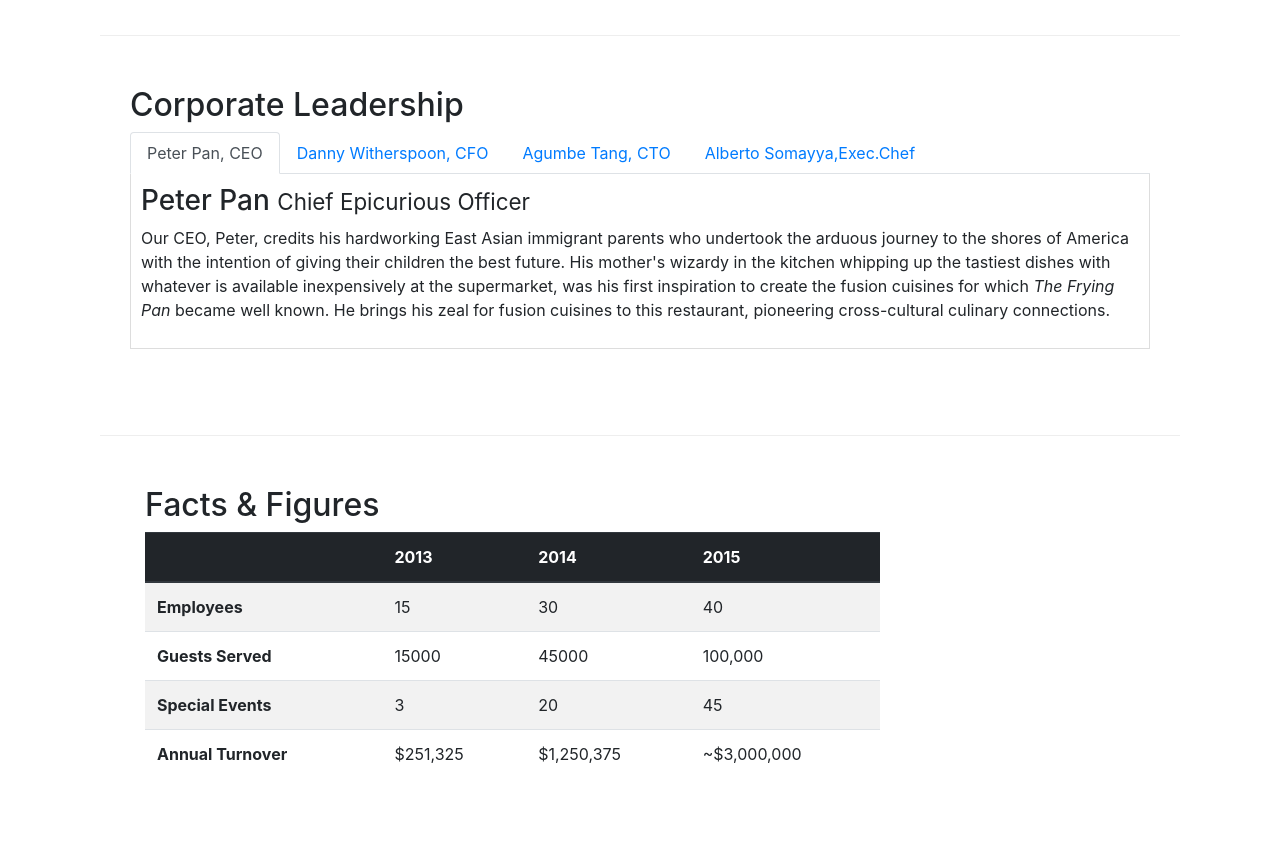
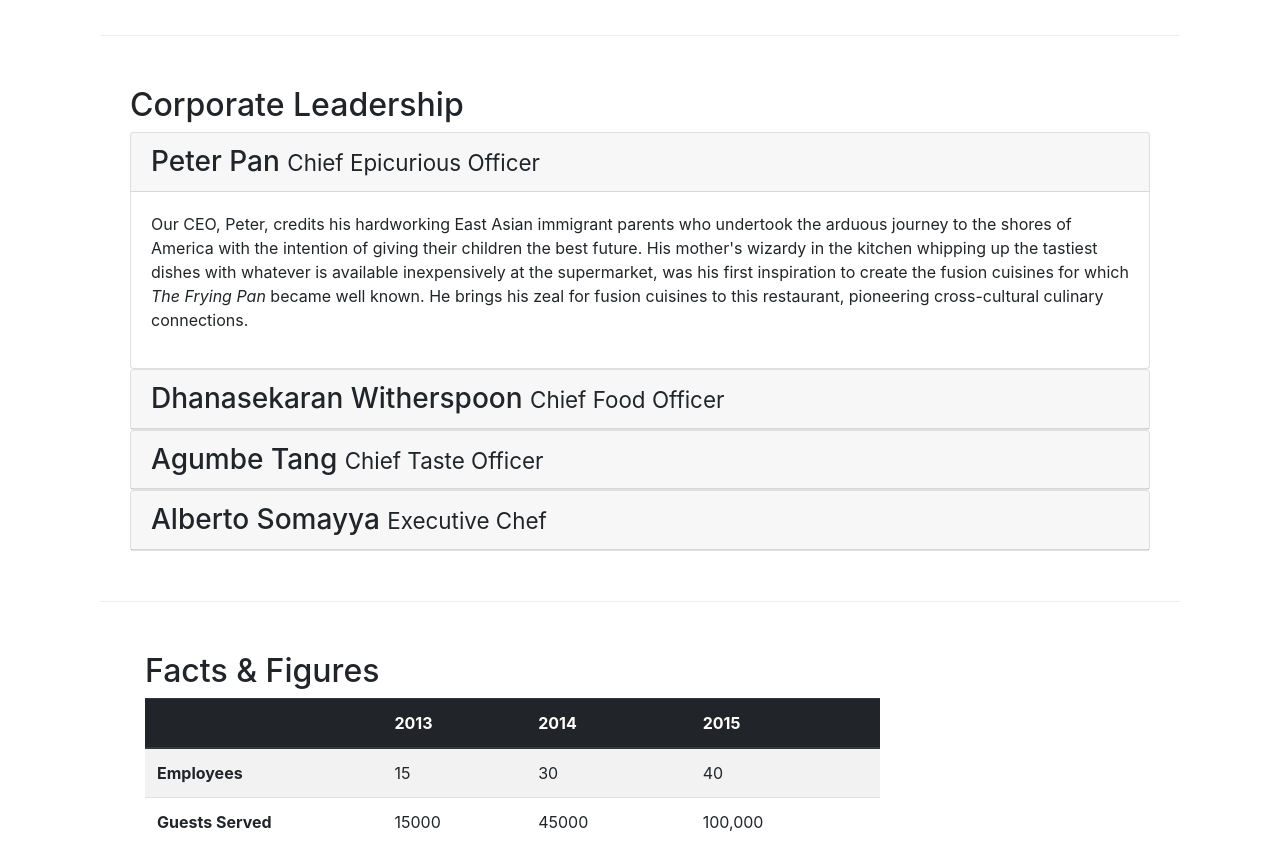
Before and after one commit to zahra991/confusion, a website: page aboutus.html in a window 1280 px wide. Shown: the part 960-1803 px from the top of the page. Drawn offline with nearby package versions, Linux system fonts and the light colour scheme.

Commit message:
Acccordian

```diff
--- a/aboutus.html
+++ b/aboutus.html
@@ -108,7 +108,7 @@
         <div class="row-content">
             <div>
                 <h2>Corporate Leadership</h2>
-
+            <!--
                 <ul class="nav nav-tabs">
                     <li class="nav-item">
                         <a class="nav-link active" href="#peter"
@@ -127,25 +127,66 @@
                             role="tab" data-toggle="tab">Alberto Somayya,Exec.Chef</a>
                     </li>
                 </ul>
-
-                <div class="tab-content">
-                    <div role="tabpanel" class="tab-pane fade show active" id="peter">
-                        <h3>Peter Pan <small>Chief Epicurious Officer</small></h3>
-                    <p class="d-none d-md-block">Our CEO, Peter, credits his hardworking East Asian immigrant parents who undertook the arduous journey to the shores of America with the intention of giving their children the best future. His mother's wizardy in the kitchen whipping up the tastiest dishes with whatever is available inexpensively at the supermarket, was his first inspiration to create the fusion cuisines for which <em>The Frying Pan</em> became well known. He brings his zeal for fusion cuisines to this restaurant, pioneering cross-cultural culinary connections.</p>
+            -->
+                <div id="accordian">
+                    <div class="card">
+                        <div class="card-header" role="tab" id="peterhead">
+                            <h3 class="mb-0">
+                                <a data-toggle="collapse" data-target="#peter" >
+                                    Peter Pan <small>Chief Epicurious Officer</small>
+                                </a>
+                            </h3>
+                        </div>
+                        <div role="tabpanel" class="collapse show" id="peter" data-parent="#accordian">
+                            <div class="card-body">
+                                <p class="d-none d-md-block">Our CEO, Peter, credits his hardworking East Asian immigrant parents who undertook the arduous journey to the shores of America with the intention of giving their children the best future. His mother's wizardy in the kitchen whipping up the tastiest dishes with whatever is available inexpensively at the supermarket, was his first inspiration to create the fusion cuisines for which <em>The Frying Pan</em> became well known. He brings his zeal for fusion cuisines to this restaurant, pioneering cross-cultural culinary connections.</p>
+                            </div>
+                        </div>
                     </div>
 
-                    <div role="tabpanel" class="tab-pane fade" id="danny">
-                        <h3>Dhanasekaran Witherspoon <small>Chief Food Officer</small></h3>
-                        <p class="d-none d-md-block">Our CFO, Danny, as he is affectionately referred to by his colleagues, comes from a long established family tradition in farming and produce. His experiences growing up on a farm in the Australian outback gave him great appreciation for varieties of food sources. As he puts it in his own words, <em>Everything that runs, wins, and everything that stays, pays!</em></p>
+
+                    <div class="card">
+                        <div class="card-header" role="tab" id="dannyhead">
+                            <h3 class="mb-0">
+                                <a data-toggle="collapse" data-target="#danny" >
+                                    Dhanasekaran Witherspoon <small>Chief Food Officer</small>
+                                </a>
+                            </h3>
+                        </div>
+                        <div role="tabpanel" class="collapse" id="danny" data-parent="#accordian">
+                            <div class="card-body">
+                                <p class="d-none d-md-block">Our CFO, Danny, as he is affectionately referred to by his colleagues, comes from a long established family tradition in farming and produce. His experiences growing up on a farm in the Australian outback gave him great appreciation for varieties of food sources. As he puts it in his own words, <em>Everything that runs, wins, and everything that stays, pays!</em></p>
+                            </div>
+                        </div>
                     </div>
 
-                    <div role="tabpanel" class="tab-pane fade" id="agumbe">
-                        <h3>Agumbe Tang <small>Chief Taste Officer</small></h3>
-                        <p class="d-none d-md-block">Blessed with the most discerning gustatory sense, Agumbe, our CTO, personally ensures that every dish that we serve meets his exacting tastes. Our chefs dread the tongue lashing that ensues if their dish does not meet his exacting standards. He lives by his motto, <em>You click only if you survive my lick.</em></p>
+                    <div class="card">
+                        <div class="card-header" role="tab" id="agumbehead">
+                            <h3 class="mb-0">
+                                <a data-toggle="collapse" data-target="#agumbe" >
+                                    Agumbe Tang <small>Chief Taste Officer</small>
+                                </a>
+                            </h3>
+                        </div>
+                        <div role="tabpanel" class="collapse" id="agumbe" data-parent="#accordian">
+                            <div class="card-body">
+                                <p class="d-none d-md-block">Blessed with the most discerning gustatory sense, Agumbe, our CTO, personally ensures that every dish that we serve meets his exacting tastes. Our chefs dread the tongue lashing that ensues if their dish does not meet his exacting standards. He lives by his motto, <em>You click only if you survive my lick.</em></p>
+                            </div>
+                        </div>
                     </div>
-                    <div role="tabpanel" class="tab-pane fade" id="alberto">
-                        <h3>Alberto Somayya <small>Executive Chef</small></h3>
-                        <p class="d-none d-md-block">Award winning three-star Michelin chef with wide International experience having worked closely with whos-who in the culinary world, he specializes in creating mouthwatering Indo-Italian fusion experiences. He says, <em>Put together the cuisines from the two craziest cultures, and you get a winning hit! Amma Mia!</em></p>
+                    <div class="card">
+                        <div class="card-header" role="tab" id="albertohead">
+                            <h3 class="mb-0">
+                                <a data-toggle="collapse" data-target="#alberto" >
+                                    Alberto Somayya <small>Executive Chef</small>
+                                </a>
+                            </h3>
+                        </div>
+                        <div role="tabpanel" class="collapse" id="alberto" data-parent="#accordian">
+                            <div class="card-body">
+                                <p class="d-none d-md-block">Award winning three-star Michelin chef with wide International experience having worked closely with whos-who in the culinary world, he specializes in creating mouthwatering Indo-Italian fusion experiences. He says, <em>Put together the cuisines from the two craziest cultures, and you get a winning hit! Amma Mia!</em></p>
+                            </div>
+                        </div>
                     </div>
                 </div>
             </div>
```
